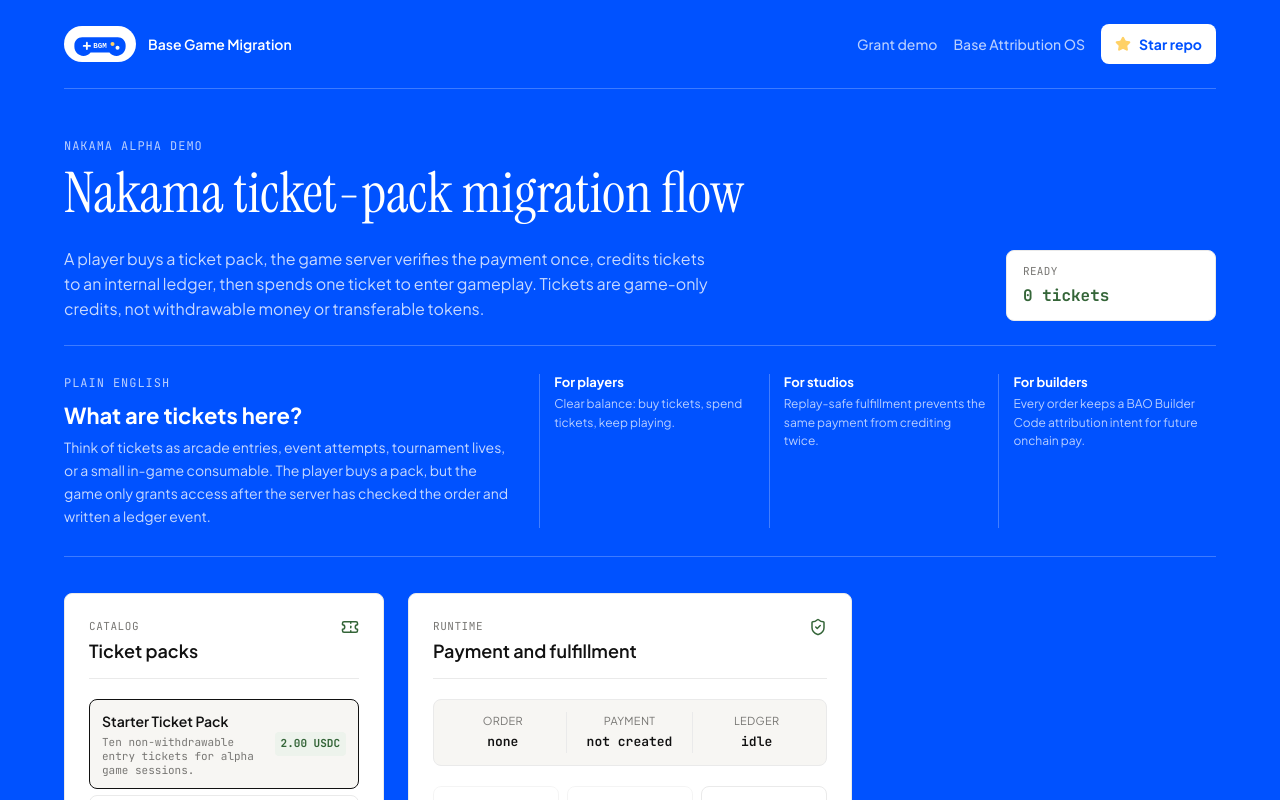
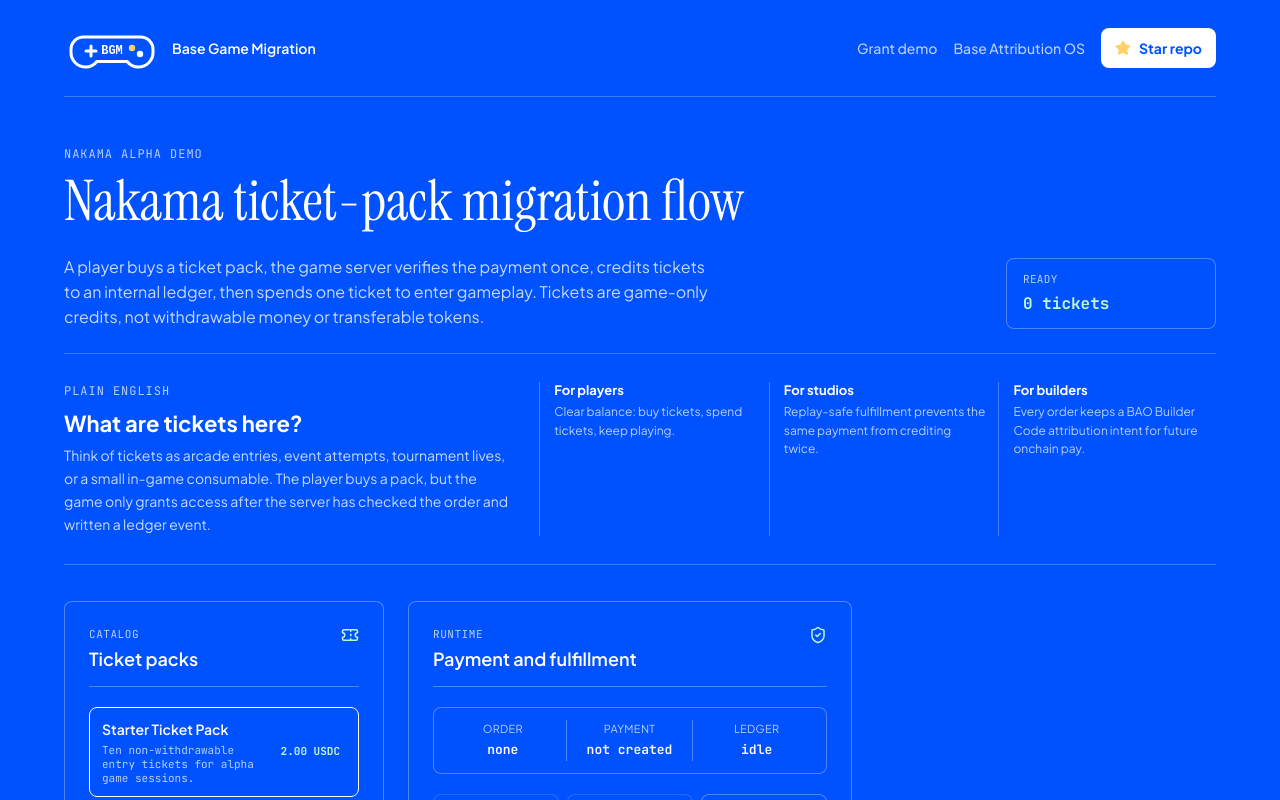
Before and after one commit to horn111/base-game-migration, a Next.js app in the folder apps/demo/: page / in a window 1280 px wide. Shown: the top 800 px of the page. Built offline with nearby package versions, Linux system fonts and the light colour scheme; no server answers.

Commit message:
Unify demo on Base blue

```diff
--- a/apps/demo/src/app/globals.css
+++ b/apps/demo/src/app/globals.css
@@ -1,21 +1,21 @@
 @import url("https://fonts.googleapis.com/css2?family=Instrument+Serif:ital@0;1&family=JetBrains+Mono:wght@400;500;600;700&family=Plus+Jakarta+Sans:wght@400;500;600;700&display=swap");
 
 :root {
-  color-scheme: light;
-  --canvas: #fbfbfa;
-  --surface: #ffffff;
-  --border: #eaeaea;
-  --text-main: #2f3437;
-  --text-muted: #787774;
-  --text-accent: #111111;
-  --accent-bg: #f7f6f3;
+  color-scheme: dark;
+  --canvas: #0052ff;
+  --surface: #0052ff;
+  --border: rgba(255, 255, 255, 0.3);
+  --text-main: #ffffff;
+  --text-muted: rgba(255, 255, 255, 0.72);
+  --text-accent: #ffffff;
+  --accent-bg: #0052ff;
   --base-blue: #0052ff;
-  --game-bg: #edf3ec;
-  --game-text: #346538;
-  --warning-bg: #fbf3db;
-  --warning-text: #956400;
-  --danger-bg: #fdebec;
-  --danger-text: #9f2f2d;
+  --game-bg: #0052ff;
+  --game-text: #bff6ce;
+  --warning-bg: #0052ff;
+  --warning-text: #ffd166;
+  --danger-bg: #0052ff;
+  --danger-text: #ffb4b4;
   --font-sans:
     "Plus Jakarta Sans", -apple-system, BlinkMacSystemFont, "Segoe UI", Helvetica, Arial, sans-serif;
   --font-serif: "Instrument Serif", Georgia, "Times New Roman", serif;
@@ -51,6 +51,11 @@
   color: inherit;
   font: inherit;
   outline: none;
+}
+
+select option {
+  background: var(--base-blue);
+  color: #ffffff;
 }
 
 button,
@@ -109,12 +114,9 @@
 
 .brand-logo {
   display: block;
-  width: 72px;
-  height: 36px;
+  width: 96px;
+  height: 48px;
   flex: 0 0 auto;
-  border-radius: 999px;
-  background: #ffffff;
-  padding: 3px 5px;
 }
 
 .nav-links {
@@ -148,7 +150,7 @@
 }
 
 .nav-links a.star-button:hover {
-  background: #f5f8ff;
+  background: #ffffff;
   color: var(--base-blue);
 }
 
@@ -486,7 +488,7 @@
 }
 
 .primary-button {
-  border-color: var(--base-blue);
+  border-color: rgba(255, 255, 255, 0.72);
   background: var(--base-blue);
   color: #ffffff;
 }
@@ -499,8 +501,8 @@
 }
 
 .primary-button:hover {
-  border-color: #003ecb;
-  background: #003ecb;
+  border-color: rgba(255, 255, 255, 0.72);
+  background: var(--base-blue);
   color: #ffffff;
 }
 
@@ -586,7 +588,7 @@
   overflow: auto;
   max-height: 332px;
   margin: 0;
-  background: #fafafa;
+  background: var(--base-blue);
   color: var(--text-main);
   font-family: var(--font-mono);
   font-size: 13px;
@@ -758,17 +760,22 @@
 }
 
 .progress-rail div[data-state="active"] {
-  border-color: var(--base-blue);
+  border-color: rgba(255, 255, 255, 0.72);
 }
 
 .progress-rail div[data-state="active"] span,
 .progress-rail div[data-state="done"] span {
-  border-color: var(--base-blue);
+  border-color: #ffffff;
+  background: var(--base-blue);
+}
+
+.progress-rail div[data-state="done"] span {
+  border-color: #ffd166;
   background: var(--base-blue);
 }
 
 .progress-rail div[data-state="done"] {
-  background: #f5f8ff;
+  background: var(--base-blue);
 }
 
 .grant-grid {
@@ -847,17 +854,17 @@
 .inline-error {
   display: grid;
   gap: 4px;
-  border: 1px solid #f1c7c7;
+  border: 1px solid var(--danger-text);
   border-radius: var(--border-radius);
-  background: #fff4f4;
-  color: #8f2e2e;
+  background: var(--base-blue);
+  color: var(--danger-text);
   font-size: 12px;
   line-height: 1.45;
   padding: 10px 12px;
 }
 
 .inline-error strong {
-  color: #732020;
+  color: var(--danger-text);
   font-size: 12px;
 }
 
--- a/apps/demo/src/components/demo-console.tsx
+++ b/apps/demo/src/components/demo-console.tsx
@@ -80,9 +80,9 @@
             alt=""
             aria-hidden="true"
             className="brand-logo"
-            height="36"
+            height="48"
             src="/bgm-gamepad-logo.svg"
-            width="72"
+            width="96"
           />
           <span>Base Game Migration</span>
         </a>
```
Also changed, not shown: apps/demo/src/components/grant-demo-console.tsx (+15 -3 lines), apps/demo/public/bgm-gamepad-logo.svg.
